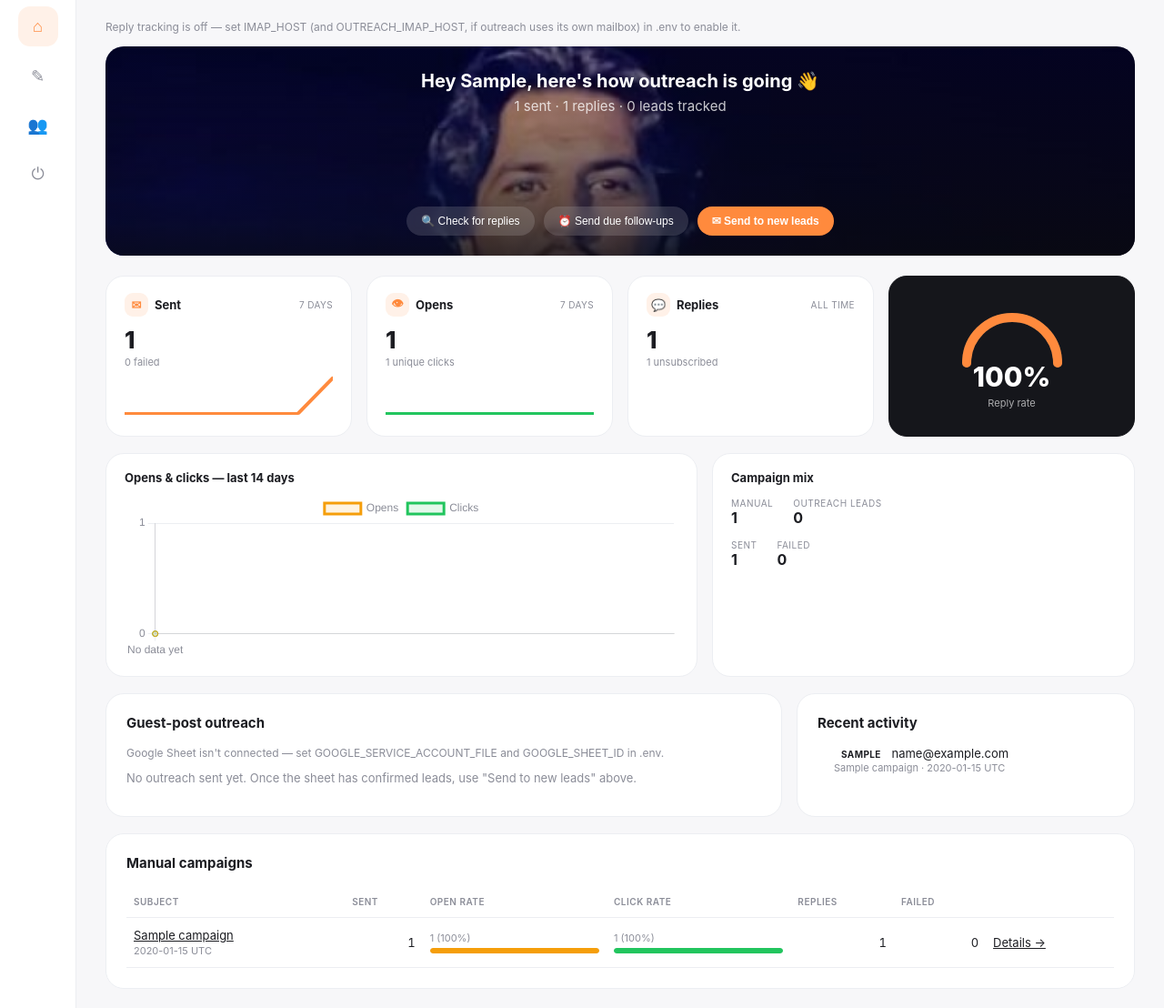
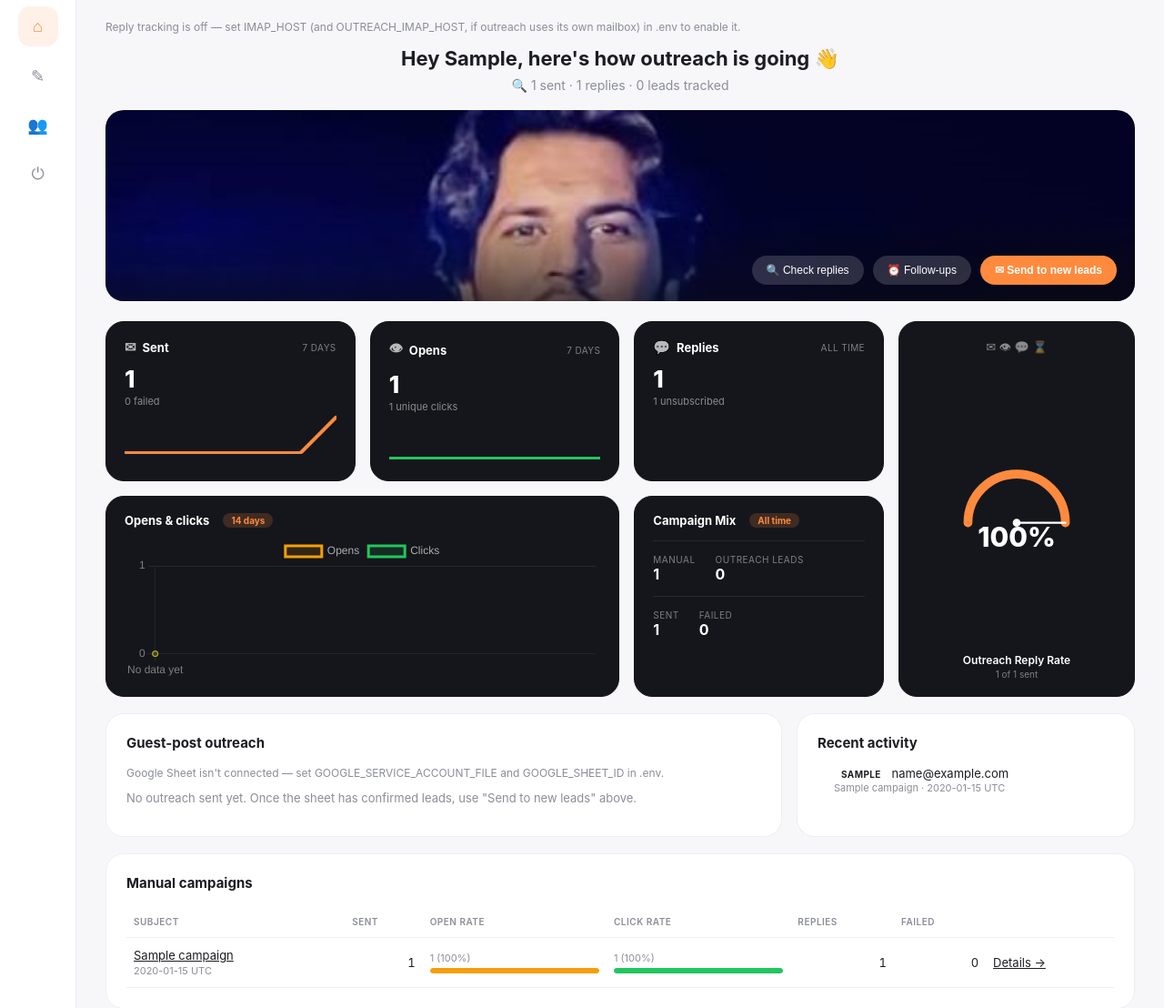
Before and after one commit to engr-ikhlaq/SEBT-OFFPAGE-AUTOMATION, a Flask app: page /dashboard in a window 1280 px wide. Shown: the part 115-1223 px from the top of the page at 91% size. Run offline with Flask 3, Linux system fonts and the light colour scheme; the visitor is signed in with stand-in values (Sample User, id 1); tables that the repository leaves empty hold one stand-in row (values such as "Sample post"); parts of the project's set-up code (start-up, migrations or seed data) failed here and were passed over; some libraries are stand-ins or nearby versions.

Commit message:
Match the reference layout precisely: dark cards, bottom-anchored toolbar, greeting off the photo, tall needle gauge
The previous pass kept the hero/greeting combined and used light stat
cards; the actual reference has:
  - the greeting in plain space ABOVE the photo, not overlaid on it
  - the action toolbar anchored to the BOTTOM of the photo, not centered
  - every stat card DARK (charcoal), not white
  - a TALL gauge card spanning both widget rows, with a needle

- app.css: new .greeting-block (plain text above hero), .hero now only
  holds the photo + a bottom-anchored .hero-pills row. .widget-section
  replaces the old two-grid layout with one grid: 3 small dark cards +
  a tall .widget-gauge (grid-row: 1/3) + two wider .wide-card-trend/
  .wide-card-mix cards. Used explicit placement classes instead of
  :nth-child - the grid mixes .widget and .wide-card elements, and
  nth-child/nth-of-type counting breaks across mixed classes (caught
  this before it shipped: nth-of-type counts by tag, not class, so it
  would have selected the wrong cards).
- app.py: _gauge_needle(pct) computes the needle tip with actual
  trigonometry (cx + r*cos, cy - r*sin), passed as plain numbers to the
  template. The first version tried to approximate this with Jinja
  arithmetic (linear interpolation dressed up as a circle formula) -
  verified by hand it only landed on the correct point at pct=0, 0.5
  and 1, and was wrong everywhere between. Replacing Jinja math with a
  tested Python function instead of debugging the algebra further.
- Chart.js colors in the trend card switched from light-background
  tones to translucent white, since that card is now dark.

Verified: app boots, a real login renders the dashboard with no
unrendered Jinja, and the needle lands exactly on the arc's left
endpoint (10.0, 65.0) at the current 0% reply rate.

Co-Authored-By: Claude Sonnet 5 <noreply@anthropic.com>

```diff
--- a/app.py
+++ b/app.py
@@ -29,6 +29,7 @@ Dashboard / tracking notes:
 
 import os
 import json
+import math
 from pathlib import Path
 
 from flask import Flask, request, render_template, redirect, url_for, session, flash
@@ -97,6 +98,17 @@ def get_mailer_config() -> MailerConfig:
 def _any_imap_configured() -> bool:
     """True if either the main or the outreach mailbox has IMAP set up."""
     return bool(os.environ.get("IMAP_HOST") or os.environ.get("OUTREACH_IMAP_HOST"))
+
+
+def _gauge_needle(pct: float, cx: float = 60, cy: float = 65, r: float = 50) -> tuple[float, float]:
+    """(x, y) of the needle tip on the semicircle gauge, for a 0-1 fraction.
+
+    The arc runs from (cx-r, cy) at pct=0, through the top (cx, cy-r) at
+    pct=0.5, to (cx+r, cy) at pct=1 — matching the filled-arc stroke so the
+    needle and the colored sweep always agree on which way is "more".
+    """
+    angle = math.pi * (1 - pct)
+    return cx + r * math.cos(angle), cy - r * math.sin(angle)
 
 
 def _sparkline_points(series: list[dict], days: int = 7, width: int = 120, height: int = 36) -> str:
@@ -396,6 +408,7 @@ def dashboard():
 
     opens_by_day = [row for row in timeseries if row["event_type"] == "open"]
     sent_spark = _sparkline_points(sent_timeseries)
+    needle_x, needle_y = _gauge_needle(reply_rate / 100)
     opens_spark = _sparkline_points(opens_by_day)
 
     return render_template(
@@ -407,6 +420,8 @@ def dashboard():
         timeseries=timeseries,
         sent_timeseries=sent_timeseries,
         reply_rate=reply_rate,
+        needle_x=needle_x,
+        needle_y=needle_y,
         recent_activity=recent_activity,
         imap_configured=_any_imap_configured(),
         lead_journeys=db.get_lead_journeys(),
--- a/static/app.css
+++ b/static/app.css
@@ -86,61 +86,82 @@ a { color: inherit; }
 .nav-links a.primary { background: var(--dark); color: #fff; border-color: var(--dark); }
 .nav-links .badge-count { background: var(--danger); color: #fff; border-radius: 999px; font-size: 10px; padding: 1px 6px; margin-left: 5px; }
 
-/* ---- hero banner (your photo + greeting + action pills) ---- */
+/* ---- greeting: plain text on the shell background, above the photo ---- */
+.greeting-block { text-align: center; margin: 4px 0 18px; }
+.greeting-block .hi { font-size: 22px; font-weight: 700; }
+.greeting-block .ask {
+  display: inline-flex; align-items: center; gap: 8px; color: var(--muted);
+  font-size: 14px; margin-top: 8px;
+}
+
+/* ---- hero: just the photo, with the pill toolbar anchored at its bottom ---- */
 .hero {
   position: relative; border-radius: var(--radius-md); overflow: hidden;
-  min-height: 230px; margin-bottom: 22px;
-  background: #0d0f14 url('images/profile-hero.jpg') center 20% / cover no-repeat;
-  display: flex; flex-direction: column; justify-content: space-between;
-  padding: 22px 26px;
+  min-height: 210px; margin-bottom: 22px;
+  background: #0d0f14 url('images/profile-hero.jpg') center 22% / cover no-repeat;
+  display: flex; align-items: flex-end; justify-content: flex-end;
+  padding: 18px 20px;
 }
 .hero::before {
   content: ""; position: absolute; inset: 0;
-  background: linear-gradient(180deg, rgba(10,10,14,0.15) 0%, rgba(10,10,14,0.55) 70%, rgba(10,10,14,0.8) 100%);
+  background: linear-gradient(180deg, rgba(10,10,14,0) 55%, rgba(10,10,14,0.65) 100%);
 }
-.hero > * { position: relative; z-index: 1; }
-.hero .greeting { text-align: center; margin-top: 4px; }
-.hero .greeting .hi { color: #fff; font-size: 20px; font-weight: 700; }
-.hero .greeting .ask { color: rgba(255,255,255,0.78); font-size: 15px; margin-top: 6px; }
-.hero-pills { display: flex; justify-content: center; gap: 10px; flex-wrap: wrap; }
+.hero-pills { position: relative; z-index: 1; display: flex; justify-content: flex-end; gap: 10px; flex-wrap: wrap; }
 .hero-pill {
   display: flex; align-items: center; gap: 7px; font-size: 12px;
-  background: rgba(255,255,255,0.14); backdrop-filter: blur(6px);
-  border: 1px solid rgba(255,255,255,0.18); color: #fff;
+  background: rgba(255,255,255,0.16); backdrop-filter: blur(8px);
+  border: 1px solid rgba(255,255,255,0.22); color: #fff;
   padding: 9px 16px; border-radius: 999px;
 }
 .hero-pill.cta { background: var(--accent); border-color: var(--accent); font-weight: 700; }
 
-/* ---- widget grid ---- */
-.widget-grid { display: grid; grid-template-columns: repeat(4, 1fr); gap: 16px; margin-bottom: 18px; }
+/* ---- widget grid: top row (3 cards) + a tall gauge card spanning both rows,
+   bottom row (2 wider cards) — matches the reference's dark-card metrics area.
+   Everything here defaults to the dark card style; .panel (further down) stays
+   light, for the detail lists/tables below the metrics. ---- */
+.widget-section {
+  display: grid; grid-template-columns: repeat(3, 1fr) 260px; grid-template-rows: auto auto;
+  gap: 16px; margin-bottom: 18px;
+}
+/* Explicit placement (not :nth-child — this grid mixes .widget and .wide-card
+   siblings, and nth-child/nth-of-type counting breaks across mixed classes). */
+.widget-gauge { grid-row: 1 / 3; grid-column: 4; display: flex; flex-direction: column; }
+.wide-card-trend { grid-column: 1 / 3; }
+.wide-card-mix { grid-column: 3; }
+@media (max-width: 1000px) {
+  .widget-section { grid-template-columns: repeat(2, 1fr); }
+  .widget-gauge { grid-row: auto; grid-column: 1 / 3; }
+  .wide-card-trend, .wide-card-mix { grid-column: 1 / 3; }
+}
+
 .widget {
-  background: var(--card); border: 1px solid var(--card-border); border-radius: var(--radius-md);
+  background: var(--dark); color: #fff; border: 1px solid var(--dark); border-radius: var(--radius-md);
   padding: 18px 20px;
 }
-.widget.dark { background: var(--dark); color: #fff; border-color: var(--dark); }
 .widget .w-head { display: flex; align-items: center; justify-content: space-between; margin-bottom: 10px; }
 .widget .w-title { font-size: 13px; font-weight: 700; display: flex; align-items: center; gap: 7px; }
-.widget .w-icon {
-  width: 26px; height: 26px; border-radius: 9px; background: #fff1e8; color: var(--accent);
-  display: flex; align-items: center; justify-content: center; font-size: 13px; flex-shrink: 0;
-}
-.widget.dark .w-icon { background: rgba(255,255,255,0.12); color: #fff; }
-.widget .w-period { font-size: 10px; color: var(--muted); text-transform: uppercase; letter-spacing: 0.04em; }
+.widget .w-icon { font-size: 15px; color: rgba(255,255,255,0.7); flex-shrink: 0; }
+.widget .w-period { font-size: 10px; color: rgba(255,255,255,0.45); text-transform: uppercase; letter-spacing: 0.04em; }
 .widget .w-value { font-size: 26px; font-weight: 800; letter-spacing: -0.01em; }
-.widget .w-sub { font-size: 11px; color: var(--muted); margin-top: 2px; }
+.widget .w-value.accent { color: var(--accent); }
+.widget .w-sub { font-size: 11px; color: rgba(255,255,255,0.5); margin-top: 2px; }
 .widget .sparkline { width: 100%; height: 44px; margin-top: 8px; }
 
-/* ---- radial gauge widget ---- */
-.gauge-wrap { display: flex; flex-direction: column; align-items: center; justify-content: center; height: 100%; }
+/* ---- radial gauge widget, with a top icon row and a needle like the reference ---- */
+.gauge-icons { display: flex; justify-content: center; gap: 10px; color: rgba(255,255,255,0.5); font-size: 13px; margin-bottom: 10px; }
+.gauge-wrap { display: flex; flex-direction: column; align-items: center; justify-content: center; flex: 1; }
 .gauge-value { font-size: 30px; font-weight: 800; margin-top: -8px; }
-.gauge-label { font-size: 11px; color: rgba(255,255,255,0.65); text-align: center; margin-top: 4px; }
+.gauge-label { font-size: 12px; font-weight: 600; color: #fff; text-align: center; margin-top: 10px; }
+.gauge-sub { font-size: 10px; color: rgba(255,255,255,0.45); text-align: center; margin-top: 2px; }
 
-/* ---- two wide cards row ---- */
-.wide-grid { display: grid; grid-template-columns: 1.4fr 1fr; gap: 16px; margin-bottom: 18px; }
-@media (max-width: 1000px) { .wide-grid, .widget-grid { grid-template-columns: repeat(2, 1fr); } .shell { grid-template-columns: 1fr; } .sidebar { display: none; } }
-
-.mini-stat-row { display: flex; gap: 22px; margin-top: 14px; }
-.mini-stat .label { font-size: 10px; color: var(--muted); text-transform: uppercase; letter-spacing: 0.05em; }
+/* ---- bottom wide cards: big colored number + badge + footer mini-stats ---- */
+.wide-card .w-badge {
+  display: inline-block; font-size: 10px; font-weight: 700; padding: 2px 9px; border-radius: 999px;
+  background: rgba(255,138,61,0.18); color: var(--accent); margin-left: 8px; vertical-align: middle;
+}
+.mini-stat-row { display: flex; gap: 22px; margin-top: 14px; padding-top: 14px; border-top: 1px solid rgba(255,255,255,0.08); }
+.mini-stat { display: flex; align-items: center; gap: 8px; }
+.mini-stat .label { font-size: 10px; color: rgba(255,255,255,0.45); text-transform: uppercase; letter-spacing: 0.05em; }
 .mini-stat .value { font-size: 16px; font-weight: 700; }
 
 /* ---- panels (campaigns table, lead journeys) ---- */
--- a/templates/dashboard.html
+++ b/templates/dashboard.html
@@ -54,20 +54,22 @@
         <div class="hint" style="margin-bottom:14px;">Reply tracking is off — set IMAP_HOST (and OUTREACH_IMAP_HOST, if outreach uses its own mailbox) in .env to enable it.</div>
         {% endif %}
 
-        <!-- hero -->
+        <!-- greeting: plain text above the photo, not overlaid on it -->
+        <div class="greeting-block">
+            <div class="hi">Hey {{ session.username.split('-')[0]|capitalize }}, here's how outreach is going 👋</div>
+            <div class="ask">&#128269; {{ overview.total_sent or 0 }} sent &middot; {{ overview.total_replies or 0 }} replies &middot; {{ lead_journeys|length }} leads tracked</div>
+        </div>
+
+        <!-- hero: the photo, with the action toolbar anchored at its bottom -->
         <div class="hero">
-            <div class="greeting">
-                <div class="hi">Hey {{ session.username.split('-')[0]|capitalize }}, here's how outreach is going 👋</div>
-                <div class="ask">{{ overview.total_sent or 0 }} sent &middot; {{ overview.total_replies or 0 }} replies &middot; {{ lead_journeys|length }} leads tracked</div>
-            </div>
             <div class="hero-pills">
                 <form method="POST" action="{{ url_for('check_replies') }}">
                     <input type="hidden" name="csrf_token" value="{{ csrf_token() }}">
-                    <button type="submit" class="hero-pill" style="border:none; cursor:pointer;">🔍 Check for replies</button>
+                    <button type="submit" class="hero-pill" style="border:none; cursor:pointer;">🔍 Check replies</button>
                 </form>
                 <form method="POST" action="{{ url_for('run_followups') }}">
                     <input type="hidden" name="csrf_token" value="{{ csrf_token() }}">
-                    <button type="submit" class="hero-pill" style="border:none; cursor:pointer;">⏰ Send due follow-ups</button>
+                    <button type="submit" class="hero-pill" style="border:none; cursor:pointer;">⏰ Follow-ups</button>
                 </form>
                 <form method="POST" action="{{ url_for('run_outreach') }}">
                     <input type="hidden" name="csrf_token" value="{{ csrf_token() }}">
@@ -76,8 +78,9 @@
             </div>
         </div>
 
-        <!-- stat widgets -->
-        <div class="widget-grid">
+        <!-- stat widgets: 3 small cards + a tall gauge spanning both rows,
+             then 2 wider cards below — all dark, matching the reference -->
+        <div class="widget-section">
             <div class="widget">
                 <div class="w-head">
                     <div class="w-title"><span class="w-icon">&#9993;</span> Sent</div>
@@ -108,34 +111,40 @@
                 <div class="w-value">{{ overview.total_replies or 0 }}</div>
                 <div class="w-sub">{{ overview.total_unsubs or 0 }} unsubscribed</div>
             </div>
-            <div class="widget dark">
+
+            <!-- tall gauge card, spans both rows -->
+            <div class="widget widget-gauge">
+                <div class="gauge-icons">&#9993; &#128065; &#128172; &#8987;</div>
                 <div class="gauge-wrap">
-                    <svg width="120" height="70" viewBox="0 0 120 70">
-                        <path d="M 10 65 A 50 50 0 0 1 110 65" fill="none" stroke="rgba(255,255,255,0.15)" stroke-width="10" stroke-linecap="round"/>
-                        <path d="M 10 65 A 50 50 0 0 1 110 65" fill="none" stroke="#ff8a3d" stroke-width="10" stroke-linecap="round"
+                    <svg width="130" height="75" viewBox="0 0 120 70">
+                        <path d="M 10 65 A 50 50 0 0 1 110 65" fill="none" stroke="rgba(255,255,255,0.15)" stroke-width="9" stroke-linecap="round"/>
+                        <path d="M 10 65 A 50 50 0 0 1 110 65" fill="none" stroke="#ff8a3d" stroke-width="9" stroke-linecap="round"
                               stroke-dasharray="157" stroke-dashoffset="{{ 157 - (157 * reply_rate / 100) }}"/>
+                        <line x1="60" y1="65" x2="{{ '%.1f'|format(needle_x) }}" y2="{{ '%.1f'|format(needle_y) }}" stroke="#fff" stroke-width="2" stroke-linecap="round"/>
+                        <circle cx="60" cy="65" r="4" fill="#fff"/>
                     </svg>
                     <div class="gauge-value">{{ reply_rate }}%</div>
-                    <div class="gauge-label">Reply rate</div>
                 </div>
+                <div class="gauge-label">Outreach Reply Rate</div>
+                <div class="gauge-sub">{{ overview.total_replies or 0 }} of {{ overview.total_sent or 0 }} sent</div>
             </div>
-        </div>
 
-        <!-- trend chart + campaign mix -->
-        <div class="wide-grid">
-            <div class="widget">
-                <div class="w-head"><div class="w-title">Opens &amp; clicks — last 14 days</div></div>
+            <!-- trend chart (wide) -->
+            <div class="widget wide-card wide-card-trend">
+                <div class="w-head"><div class="w-title">Opens &amp; clicks<span class="w-badge">14 days</span></div></div>
                 <canvas id="trendChart" height="90"></canvas>
             </div>
-            <div class="widget">
-                <div class="w-head"><div class="w-title">Campaign mix</div></div>
+
+            <!-- campaign mix (wide) -->
+            <div class="widget wide-card wide-card-mix">
+                <div class="w-head"><div class="w-title">Campaign Mix<span class="w-badge">All time</span></div></div>
                 <div class="mini-stat-row">
-                    <div class="mini-stat"><div class="label">Manual</div><div class="value">{{ overview.campaign_count or 0 }}</div></div>
-                    <div class="mini-stat"><div class="label">Outreach leads</div><div class="value">{{ lead_journeys|length }}</div></div>
+                    <div class="mini-stat"><div><div class="label">Manual</div><div class="value">{{ overview.campaign_count or 0 }}</div></div></div>
+                    <div class="mini-stat"><div><div class="label">Outreach leads</div><div class="value">{{ lead_journeys|length }}</div></div></div>
                 </div>
                 <div class="mini-stat-row">
-                    <div class="mini-stat"><div class="label">Sent</div><div class="value">{{ overview.total_sent or 0 }}</div></div>
-                    <div class="mini-stat"><div class="label">Failed</div><div class="value">{{ overview.total_failed or 0 }}</div></div>
+                    <div class="mini-stat"><div><div class="label">Sent</div><div class="value">{{ overview.total_sent or 0 }}</div></div></div>
+                    <div class="mini-stat"><div><div class="label">Failed</div><div class="value">{{ overview.total_failed or 0 }}</div></div></div>
                 </div>
             </div>
         </div>
@@ -266,10 +275,10 @@
       },
       options: {
         responsive: true,
-        plugins: { legend: { labels: { color: '#8b8d98' } } },
+        plugins: { legend: { labels: { color: 'rgba(255,255,255,0.65)' } } },
         scales: {
-          x: { ticks: { color: '#8b8d98' }, grid: { color: '#eceef2' } },
-          y: { ticks: { color: '#8b8d98', precision: 0 }, grid: { color: '#eceef2' }, beginAtZero: true }
+          x: { ticks: { color: 'rgba(255,255,255,0.45)' }, grid: { color: 'rgba(255,255,255,0.08)' } },
+          y: { ticks: { color: 'rgba(255,255,255,0.45)', precision: 0 }, grid: { color: 'rgba(255,255,255,0.08)' }, beginAtZero: true }
         }
       }
     });
```
